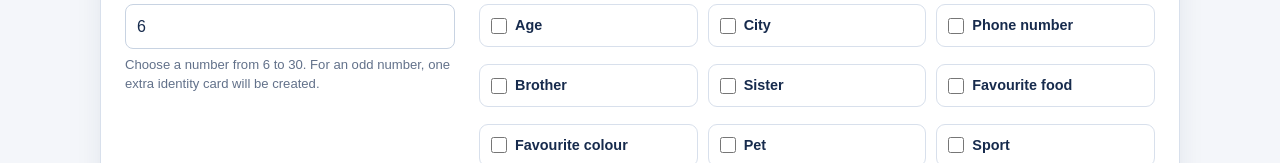
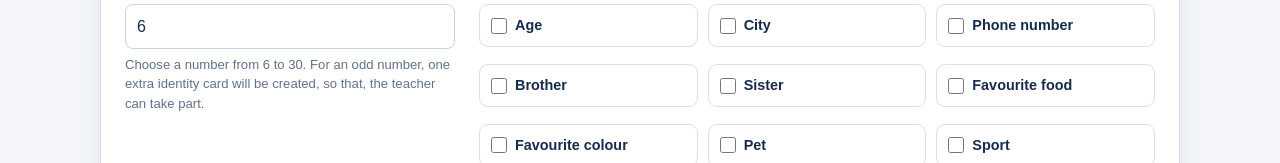
Before and after one commit to Langues-Vivantes-30/FindYourTwin, a plain HTML site: page index.html in a window 1280 px wide. Shown: the part 319-482 px from the top of the page. Drawn offline with Linux system fonts and the light colour scheme.

Commit message:
Update index.html

```diff
--- a/index.html
+++ b/index.html
@@ -100,7 +100,7 @@ footer{text-align:center;color:#77849a;font-size:.78rem;padding:0 20px 30px}
       <div>
         <label for="classSize">Number of pupils</label>
         <input id="classSize" type="number" min="6" max="30" step="1" value="6">
-        <div class="hint">Choose a number from 6 to 30. For an odd number, one extra identity card will be created.</div>
+        <div class="hint">Choose a number from 6 to 30. For an odd number, one extra identity card will be created, so that, the teacher can take part.</div>
       </div>
       <div>
         <label>Choose the identity criteria</label>
```
